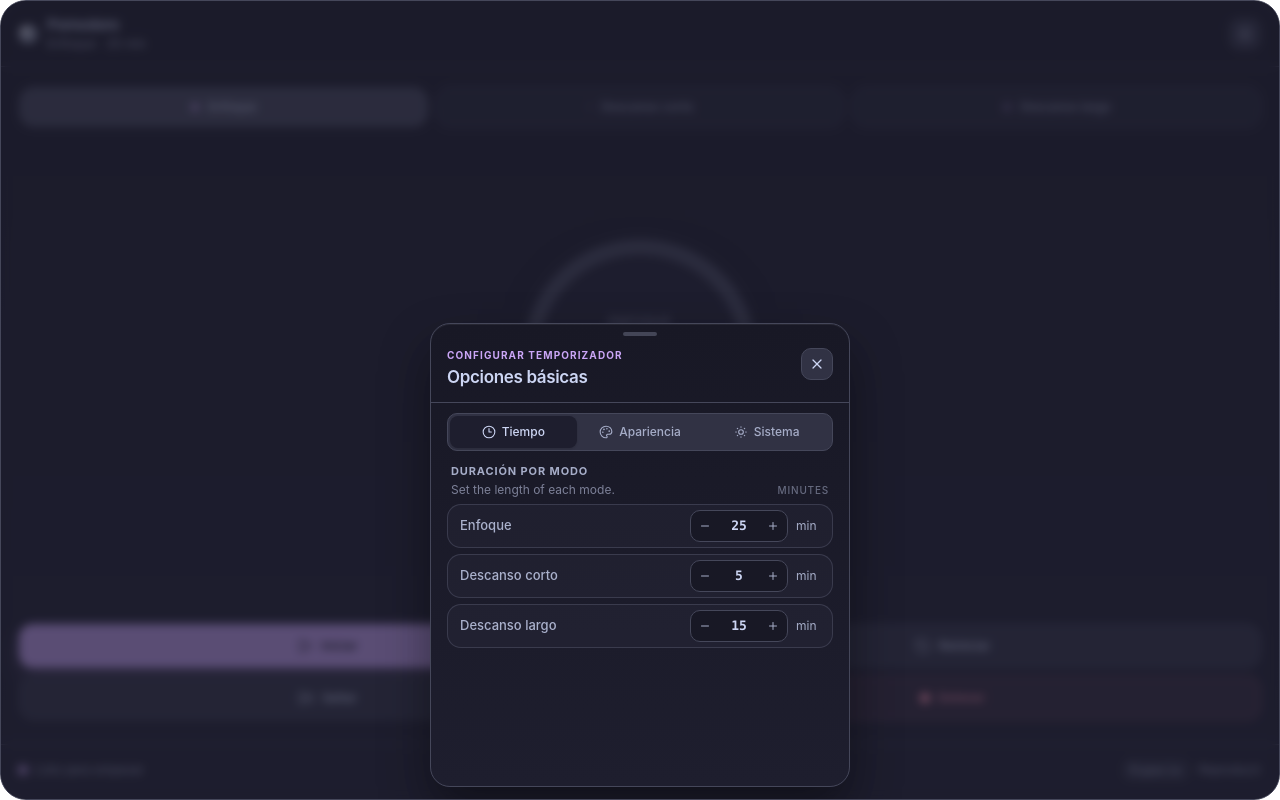
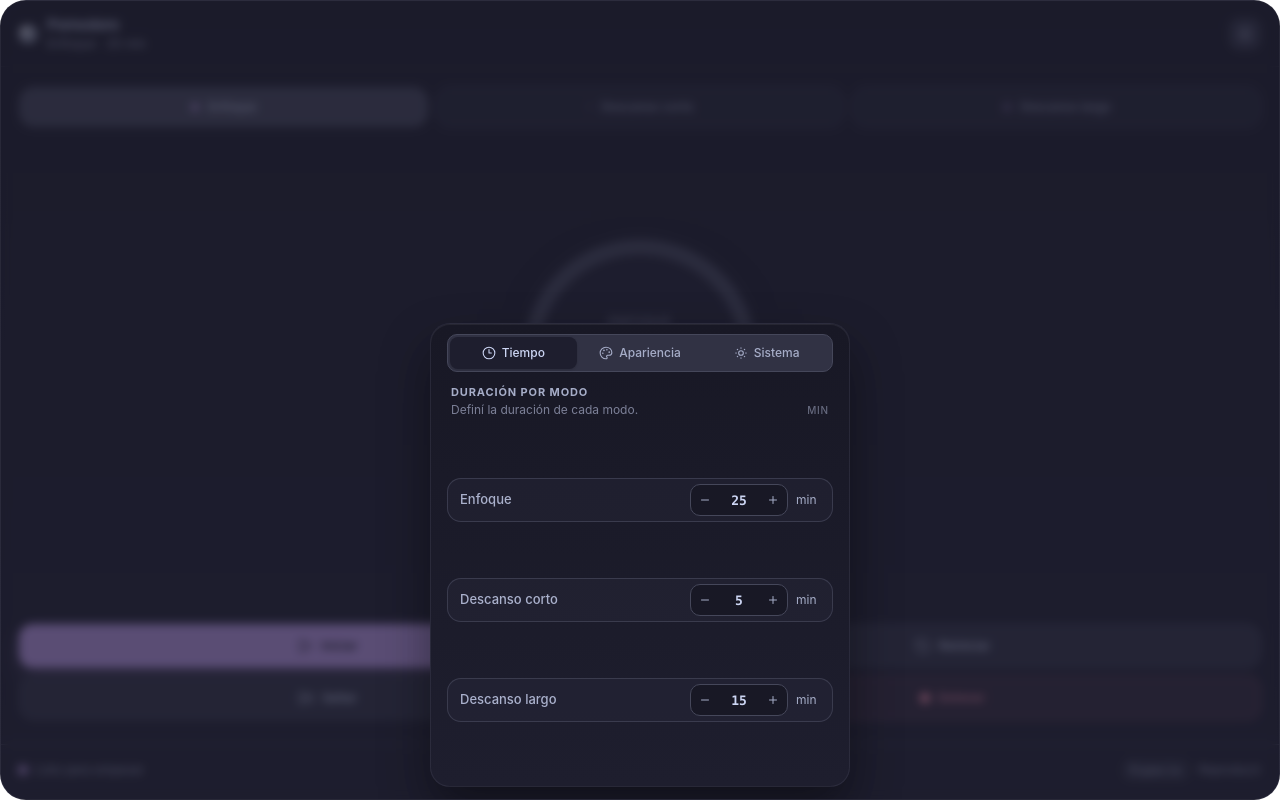
Before and after one commit to eduardoquea3/tempo, a React (Vite) app: page / in a window 1280 px wide. Both pictures are taken after a click on the button "Abrir opciones". Built offline with nearby package versions, Linux system fonts and the light colour scheme.

Commit message:
feat(settings): add locale and audio controls
Add persisted language and completion-volume preferences to the system settings. Make sound previews toggle playback and close settings when the window loses focus. Localize the settings controls and preserve the tabs-only sheet layout.

```diff
--- a/src/components/pomodoro/PomodoroWidget.tsx
+++ b/src/components/pomodoro/PomodoroWidget.tsx
@@ -1,5 +1,5 @@
 import { SlidersHorizontal } from "lucide-react";
-import { t } from "@/lib/i18n";
+import { t, useLocale } from "@/lib/i18n";
 import { getModeLabel } from "./pomodoroPreview";
 import { SettingsSheet } from "./SettingsSheet";
 import { TimerActions } from "./TimerActions";
@@ -9,6 +9,7 @@ import { TimerStage } from "./TimerStage";
 import { usePomodoroWidget } from "./usePomodoroWidget";
 
 export function PomodoroWidget() {
+	useLocale();
 	const {
 		pomodoro,
 		state,
@@ -20,11 +21,11 @@ export function PomodoroWidget() {
 	return (
 		<main className="grid h-full w-full place-items-stretch">
 			<section
-				className="relative flex h-full min-h-0 w-full min-w-0 flex-col overflow-hidden rounded-[26px] border border-border bg-linear-to-b from-card to-background shadow-[inset_0_1px_0_rgba(255,255,255,.05)] backdrop-blur-[14px]"
+				className="relative flex h-full min-h-0 w-full min-w-0 flex-col overflow-hidden rounded-[26px] border border-border/35 bg-linear-to-b from-card to-background shadow-[inset_0_1px_0_rgba(255,255,255,.05)] backdrop-blur-[14px]"
 				data-mode={state.mode}
 				data-status={state.status}
 			>
-				<header className="flex shrink-0 items-center justify-between gap-4 border-b border-border bg-card/50 px-4.5 pb-3.5 pt-4">
+				<header className="flex shrink-0 items-center justify-between gap-4 border-b border-border/35 bg-card/50 px-4.5 pb-3.5 pt-4">
 					<div className="flex min-w-0 items-center gap-2.5">
 						<span
 							className="relative grid size-4.5 shrink-0 place-items-start rounded-md bg-app-icon shadow-[0_0_0_1px_color-mix(in_oklch,var(--app-icon)_32%,transparent)]"
--- a/src/components/pomodoro/SettingsSheet.tsx
+++ b/src/components/pomodoro/SettingsSheet.tsx
@@ -12,10 +12,10 @@ import {
 	Slash,
 	SunMedium,
 	Volume2,
-	X,
+	VolumeX,
 } from "lucide-react";
 import { type MouseEvent, type ReactNode, useEffect, useState } from "react";
-import { t } from "@/lib/i18n";
+import { t, useLocale } from "@/lib/i18n";
 import { cn } from "@/lib/utils";
 import { themes, useTheme } from "../theme/ThemeProvider";
 import { type CompletionSoundId, completionSounds } from "./completionSounds";
@@ -161,9 +161,9 @@ type PomodoroController = ReturnType<typeof usePomodoroPreview>;
 type SettingsTab = "time" | "appearance" | "system";
 
 const settingsTabs = [
-	{ id: "time", label: "Tiempo", icon: Clock3 },
-	{ id: "appearance", label: "Apariencia", icon: Palette },
-	{ id: "system", label: "Sistema", icon: SunMedium },
+	{ id: "time", label: "settings.tab.time", icon: Clock3 },
+	{ id: "appearance", label: "settings.tab.appearance", icon: Palette },
+	{ id: "system", label: "settings.tab.system", icon: SunMedium },
 ] as const satisfies ReadonlyArray<{
 	id: SettingsTab;
 	label: string;
@@ -181,6 +181,7 @@ export function SettingsSheet({
 }) {
 	const { state } = controller;
 	const { theme, setTheme } = useTheme();
+	const { locale, setLocale } = useLocale();
 	const [activeTab, setActiveTab] = useState<SettingsTab>("time");
 	const [themePage, setThemePage] = useState(0);
 	const themesPerPage = 6;
@@ -205,45 +206,20 @@ export function SettingsSheet({
 		>
 			<section
 				className={cn(
-					"flex h-[60%] min-h-0 w-full max-w-[420px] flex-col rounded-[20px] border border-border bg-linear-to-b from-card to-background shadow-[0_24px_50px_rgba(0,0,0,.42),inset_0_1px_0_rgba(255,255,255,.06)] animate-[settings-sheet-in_220ms_cubic-bezier(.22,1,.36,1)_both] max-[520px]:rounded-[18px]",
+					"flex h-[60%] min-h-0 w-full max-w-[420px] flex-col rounded-[20px] border border-border/35 bg-linear-to-b from-card to-background shadow-[0_24px_50px_rgba(0,0,0,.42),inset_0_1px_0_rgba(255,255,255,.06)] animate-[settings-sheet-in_220ms_cubic-bezier(.22,1,.36,1)_both] max-[520px]:rounded-[18px]",
 					!state.settingsOpen &&
 						"animate-[settings-sheet-out_220ms_cubic-bezier(.4,0,1,1)_both]",
 				)}
 				role="dialog"
 				aria-modal="true"
-				aria-labelledby="settings-title"
+				aria-label={t("settings.title")}
+				onMouseDown={(event) => event.stopPropagation()}
 			>
-				<div
-					className="mx-auto my-2 h-1 w-[34px] rounded-full bg-muted-foreground/30"
-					aria-hidden="true"
-				/>
-				<header className="flex items-start justify-between gap-4 border-b border-border px-4 pb-3 pt-1">
-					<div>
-						<div className="text-[10px] font-bold uppercase tracking-[.11em] text-brand">
-							{t("settings.eyebrow")}
-						</div>
-						<h2
-							className="mt-0.5 text-[17px] font-semibold tracking-[-.02em]"
-							id="settings-title"
-						>
-							{t("settings.title")}
-						</h2>
-					</div>
-					<button
-						className="grid size-8 shrink-0 cursor-pointer place-items-center rounded-[10px] border border-border bg-secondary text-secondary-foreground transition hover:-translate-y-px hover:border-ring hover:bg-accent hover:text-accent-foreground"
-						type="button"
-						aria-label={t("settings.close")}
-						onClick={controller.toggleSettings}
-					>
-						<X className="size-4 shrink-0" strokeWidth={1.85} />
-					</button>
-				</header>
-
 				<div className="flex min-h-0 flex-1 flex-col gap-3 px-4 pb-4 pt-2.5">
 					<div
 						className="grid grid-cols-3 rounded-lg border border-border bg-secondary p-0.5"
 						role="tablist"
-						aria-label="Settings sections"
+						aria-label={t("settings.tabs.label")}
 					>
 						{settingsTabs.map(({ id, label, icon: Icon }) => (
 							<button
@@ -261,14 +237,14 @@ export function SettingsSheet({
 								onClick={() => setActiveTab(id)}
 							>
 								<Icon className="size-3.5 shrink-0" strokeWidth={1.85} />
-								<span className="truncate">{label}</span>
+								<span className="truncate">{t(label)}</span>
 							</button>
 						))}
 					</div>
 
 					{activeTab === "time" && (
 						<div
-							className="grid gap-1.5"
+							className="flex min-h-0 flex-1 flex-col gap-3"
 							id="settings-panel-time"
 							role="tabpanel"
 							aria-labelledby="settings-tab-time"
@@ -279,13 +255,14 @@ export function SettingsSheet({
 										{t("settings.duration")}
 									</div>
 									<div className="text-xs text-muted-foreground/70">
-										Set the length of each mode.
+										{t("settings.time.hint")}
 									</div>
 								</div>
 								<span className="text-[10px] font-medium uppercase tracking-[.08em] text-muted-foreground/55">
-									Minutes
+									{t("settings.minutes")}
 								</span>
 							</div>
+							<div className="grid flex-1 content-evenly gap-2">
 								<DurationField
 									mode="focus"
 									label={t("timer.mode.focus")}
@@ -308,6 +285,7 @@ export function SettingsSheet({
 									onChange={controller.updateDuration}
 								/>
 							</div>
+						</div>
 					)}
 
 					{activeTab === "appearance" && (
@@ -318,26 +296,28 @@ export function SettingsSheet({
 							aria-labelledby="settings-tab-appearance"
 						>
 							<div className="text-[11px] font-bold uppercase tracking-[.08em] text-muted-foreground">
-								Appearance
+								{t("settings.appearance.title")}
 							</div>
-							<fieldset className="flex min-h-0 flex-1 flex-col gap-1.5">
-								<legend className="sr-only">Theme</legend>
-								<div className="grid min-h-[148px] grid-cols-3 grid-rows-2 gap-1">
+							<fieldset className="flex min-h-0 flex-1 flex-col gap-2">
+								<legend className="sr-only">
+									{t("settings.appearance.theme")}
+								</legend>
+								<div className="grid min-h-0 flex-1 grid-cols-3 grid-rows-2 gap-1.5">
 									{visibleThemes.map(({ id, label, preview }) => (
 										<button
 											key={id}
 											className={cn(
-												"group relative grid cursor-pointer gap-0.5 rounded-lg border border-border bg-card p-0.5 text-left text-[10px] text-muted-foreground transition hover:-translate-y-px hover:border-ring hover:text-foreground",
+												"group relative grid min-h-0 cursor-pointer grid-rows-[minmax(0,1fr)_auto] gap-0.5 rounded-lg border border-border bg-card p-0.5 text-left text-[10px] text-muted-foreground transition hover:-translate-y-px hover:border-ring hover:text-foreground",
 												theme === id &&
 													"border-brand bg-background text-foreground shadow-sm",
 											)}
 											type="button"
-											aria-label={`${label} theme`}
+											aria-label={t("settings.theme.label", { label })}
 											aria-pressed={theme === id}
 											onClick={() => setTheme(id)}
 										>
 											<span
-												className="relative block h-10 overflow-hidden rounded-md border"
+												className="relative block h-full min-h-0 overflow-hidden rounded-md border"
 												style={{
 													backgroundColor: preview.background,
 													borderColor: preview.border,
@@ -379,7 +359,7 @@ export function SettingsSheet({
 									<button
 										className="grid size-7 place-items-center rounded-md border border-border text-muted-foreground transition hover:border-ring hover:text-foreground disabled:pointer-events-none disabled:opacity-35"
 										type="button"
-										aria-label="Previous themes"
+										aria-label={t("settings.themes.previous")}
 										disabled={themePage === 0}
 										onClick={() => setThemePage((page) => page - 1)}
 									>
@@ -389,12 +369,15 @@ export function SettingsSheet({
 										className="text-[10px] font-medium text-muted-foreground"
 										aria-live="polite"
 									>
-										Page {themePage + 1} of {themePageCount}
+										{t("settings.themes.page", {
+											current: themePage + 1,
+											total: themePageCount,
+										})}
 									</span>
 									<button
 										className="grid size-7 place-items-center rounded-md border border-border text-muted-foreground transition hover:border-ring hover:text-foreground disabled:pointer-events-none disabled:opacity-35"
 										type="button"
-										aria-label="Next themes"
+										aria-label={t("settings.themes.next")}
 										disabled={themePage === themePageCount - 1}
 										onClick={() => setThemePage((page) => page + 1)}
 									>
@@ -413,7 +396,7 @@ export function SettingsSheet({
 							aria-labelledby="settings-tab-system"
 						>
 							<div className="mb-0.5 text-[11px] font-bold uppercase tracking-[.08em] text-muted-foreground">
-								System behavior
+								{t("settings.system.title")}
 							</div>
 							<TogglePill
 								label={t("settings.sound.label")}
@@ -450,14 +433,64 @@ export function SettingsSheet({
 										<button
 											className="grid size-8 shrink-0 cursor-pointer place-items-center rounded-lg border border-border bg-secondary text-secondary-foreground transition hover:border-ring hover:bg-accent hover:text-accent-foreground"
 											type="button"
-											aria-label={t("settings.sound.preview")}
-											onClick={controller.previewCompletionSound}
+											aria-label={
+												controller.previewPlaying
+													? t("settings.sound.stopPreview")
+													: t("settings.sound.preview")
+											}
+											aria-pressed={controller.previewPlaying}
+											onClick={controller.togglePreviewCompletionSound}
 										>
+											{controller.previewPlaying ? (
+												<VolumeX className="size-3.5" strokeWidth={1.85} />
+											) : (
 												<Volume2 className="size-3.5" strokeWidth={1.85} />
+											)}
 										</button>
 									</div>
 								</div>
 							)}
+							{state.soundEnabled && (
+								<div className="flex items-center justify-between gap-3 pt-1 text-[13px] font-medium">
+									<label htmlFor="completion-volume">
+										{t("settings.volume.label")}
+									</label>
+									<div className="flex items-center gap-2">
+										<input
+											id="completion-volume"
+											className="volume-range"
+											type="range"
+											min="0"
+											max="1"
+											step="0.01"
+											value={state.volume}
+											aria-label={t("settings.volume.label")}
+											onChange={(event) =>
+												controller.updateVolume(Number(event.target.value))
+											}
+										/>
+										<span className="w-9 text-right text-xs text-muted-foreground">
+											{t("settings.volume.value", {
+												value: Math.round(state.volume * 100),
+											})}
+										</span>
+									</div>
+								</div>
+							)}
+							<div className="flex items-center justify-between gap-3 pt-1 text-[13px] font-medium">
+								<label htmlFor="language">{t("settings.language.label")}</label>
+								<select
+									id="language"
+									className="h-8 rounded-lg border border-border bg-input px-2.5 text-xs font-normal outline-none transition focus:border-brand/60 focus:ring-2 focus:ring-brand/15"
+									value={locale}
+									onChange={(event) =>
+										setLocale(event.target.value as "es" | "en")
+									}
+								>
+									<option value="es">{t("settings.language.option.es")}</option>
+									<option value="en">{t("settings.language.option.en")}</option>
+								</select>
+							</div>
 							<TogglePill
 								label={t("settings.autoNext.label")}
 								hint={t("settings.autoNext.hint")}
--- a/src/components/pomodoro/pomodoroPreview.ts
+++ b/src/components/pomodoro/pomodoroPreview.ts
@@ -26,6 +26,7 @@ export interface PomodoroPreviewState {
 	sessionsBeforeLongBreak: number;
 	soundEnabled: boolean;
 	completionSound: CompletionSoundId;
+	volume: number;
 	autoAdvance: boolean;
 	startOnLogin: boolean;
 	settingsOpen: boolean;
@@ -114,6 +115,7 @@ function defaultTimerState(): TimerState {
 		autoAdvance: true,
 		soundEnabled: true,
 		completionSound: defaultCompletionSound,
+		volume: 1,
 		startOnLogin: false,
 		settingsOpen: false,
 	};
@@ -156,6 +158,10 @@ function parseTimerState(raw: unknown, fallback: TimerState): TimerState {
 		completionSound: isCompletionSoundId(value.completionSound)
 			? value.completionSound
 			: fallback.completionSound,
+		volume:
+			typeof value.volume === "number" && Number.isFinite(value.volume)
+				? Math.max(0, Math.min(1, value.volume))
+				: fallback.volume,
 		startOnLogin:
 			typeof value.startOnLogin === "boolean" ? value.startOnLogin : false,
 	};
@@ -228,6 +234,7 @@ function persistTimerState(state: TimerState) {
 				autoAdvance: state.autoAdvance,
 				soundEnabled: state.soundEnabled,
 				completionSound: state.completionSound,
+				volume: state.volume,
 				startOnLogin: state.startOnLogin,
 			}),
 		);
@@ -356,6 +363,8 @@ export function usePomodoroPreview() {
 	const previousCompletion = useRef({ status: timer.status, mode: timer.mode });
 	const audioRef = useRef<HTMLAudioElement | null>(null);
 	const audioTimeoutRef = useRef<number | null>(null);
+	const audioPlaybackId = useRef(0);
+	const [previewPlaying, setPreviewPlaying] = useState(false);
 
 	const commit = useCallback(
 		(
@@ -374,24 +383,51 @@ export function usePomodoroPreview() {
 		[],
 	);
 
-	const prepareAudio = useCallback((soundId: CompletionSoundId) => {
-		if (!audioRef.current) audioRef.current = new Audio();
-		audioRef.current.src = getCompletionSound(soundId).source;
-		audioRef.current.load();
+	const clearAudio = useCallback(() => {
+		audioPlaybackId.current += 1;
+		if (audioTimeoutRef.current !== null) {
+			window.clearTimeout(audioTimeoutRef.current);
+			audioTimeoutRef.current = null;
+		}
+		if (audioRef.current) {
+			audioRef.current.pause();
+			audioRef.current.currentTime = 0;
+		}
+		setPreviewPlaying(false);
 	}, []);
 
-	const playCompletionSound = useCallback((soundId: CompletionSoundId) => {
-		if (audioTimeoutRef.current !== null)
-			window.clearTimeout(audioTimeoutRef.current);
-		audioRef.current?.pause();
-		const audio = new Audio(getCompletionSound(soundId).source);
-		audioRef.current = audio;
-		void audio.play().catch(() => undefined);
-		audioTimeoutRef.current = window.setTimeout(() => {
-			audio.pause();
-			audio.currentTime = 0;
-		}, 8_000);
-	}, []);
+	const prepareAudio = useCallback(
+		(soundId: CompletionSoundId) => {
+			if (!audioRef.current) audioRef.current = new Audio();
+			clearAudio();
+			audioRef.current.src = getCompletionSound(soundId).source;
+			audioRef.current.volume = timer.volume;
+			audioRef.current.load();
+		},
+		[clearAudio, timer.volume],
+	);
+
+	const playCompletionSound = useCallback(
+		(soundId: CompletionSoundId) => {
+			clearAudio();
+			const playbackId = ++audioPlaybackId.current;
+			const audio = audioRef.current ?? new Audio();
+			audioRef.current = audio;
+			audio.src = getCompletionSound(soundId).source;
+			audio.volume = timer.volume;
+			audio.onended = () => {
+				if (audioPlaybackId.current === playbackId) clearAudio();
+			};
+			audio.load();
+			void audio.play().catch(() => {
+				if (audioPlaybackId.current === playbackId) clearAudio();
+			});
+			audioTimeoutRef.current = window.setTimeout(() => {
+				if (audioPlaybackId.current === playbackId) clearAudio();
+			}, 8_000);
+		},
+		[clearAudio, timer.volume],
+	);
 
 	useEffect(() => {
 		if (hydrated || migrationStarted.current) return;
@@ -477,11 +513,9 @@ export function usePomodoroPreview() {
 
 	useEffect(
 		() => () => {
-			if (audioTimeoutRef.current !== null)
-				window.clearTimeout(audioTimeoutRef.current);
-			audioRef.current?.pause();
+			clearAudio();
 		},
-		[],
+		[clearAudio],
 	);
 
 	const state = displayState(timer, now);
@@ -603,13 +637,28 @@ export function usePomodoroPreview() {
 			commit((current) => ({ ...current, ...configWithoutAutostart }), true);
 	};
 	const toggleSound = () => {
+		if (timer.soundEnabled) clearAudio();
 		if (!timer.soundEnabled) prepareAudio(timer.completionSound);
 		updateConfig({ soundEnabled: !timer.soundEnabled });
 	};
-	const selectCompletionSound = (completionSound: CompletionSoundId) =>
+	const selectCompletionSound = (completionSound: CompletionSoundId) => {
+		if (previewPlaying) clearAudio();
 		updateConfig({ completionSound });
-	const previewCompletionSound = () =>
+	};
+	const togglePreviewCompletionSound = () => {
+		if (previewPlaying) {
+			clearAudio();
+			return;
+		}
 		playCompletionSound(timer.completionSound);
+		setPreviewPlaying(true);
+	};
+	const updateVolume = (volume: number) => {
+		if (!hydrated || !Number.isFinite(volume)) return;
+		const normalized = Math.max(0, Math.min(1, volume));
+		commit((current) => ({ ...current, volume: normalized }));
+		if (audioRef.current) audioRef.current.volume = normalized;
+	};
 	const toggleAutoAdvance = () =>
 		updateConfig({ autoAdvance: !timer.autoAdvance });
 	const toggleAutoStart = () =>
@@ -633,7 +682,9 @@ export function usePomodoroPreview() {
 		toggleSettings,
 		toggleSound,
 		selectCompletionSound,
-		previewCompletionSound,
+		togglePreviewCompletionSound,
+		previewPlaying,
+		updateVolume,
 		toggleAutoAdvance,
 		toggleAutoStart,
 		updateDuration,
--- a/src/lib/i18n.ts
+++ b/src/lib/i18n.ts
@@ -1,3 +1,4 @@
+import { type ReactNode, useSyncExternalStore } from "react";
 import en from "@/locales/en.json";
 import es from "@/locales/es.json";
 
@@ -5,10 +6,46 @@ const translations = { es, en } as const;
 export type Locale = keyof typeof translations;
 export type TranslationKey = keyof typeof es;
 
-let locale: Locale = "es";
+const STORAGE_KEY = "tempo-locale";
+const listeners = new Set<() => void>();
+
+function loadLocale(): Locale {
+	try {
+		return localStorage.getItem(STORAGE_KEY) === "en" ? "en" : "es";
+	} catch {
+		return "es";
+	}
+}
+
+let locale: Locale = loadLocale();
 
 export function setLocale(nextLocale: Locale) {
 	locale = nextLocale;
+	try {
+		localStorage.setItem(STORAGE_KEY, nextLocale);
+	} catch {
+		// Storage can be unavailable; the current locale still applies.
+	}
+	for (const listener of listeners) listener();
+}
+
+function subscribe(listener: () => void) {
+	listeners.add(listener);
+	return () => listeners.delete(listener);
+}
+
+export function useLocale() {
+	const currentLocale = useSyncExternalStore(
+		subscribe,
+		() => locale,
+		() => "es",
+	);
+	return { locale: currentLocale, setLocale };
+}
+
+export function LocaleProvider({ children }: { children: ReactNode }) {
+	useLocale();
+	return children;
 }
 
 export function t(
--- a/src/locales/es.json
+++ b/src/locales/es.json
@@ -33,6 +33,24 @@
 	"settings.sound.hint": "Un beep suave al completar el ciclo.",
 	"settings.sound.selectLabel": "Sonido de finalización",
 	"settings.sound.preview": "Probar sonido",
+	"settings.sound.stopPreview": "Detener prueba de sonido",
+	"settings.volume.label": "Volumen",
+	"settings.volume.value": "{value}%",
+	"settings.language.label": "Idioma",
+	"settings.language.option.es": "Español",
+	"settings.language.option.en": "Inglés",
+	"settings.tab.time": "Tiempo",
+	"settings.tab.appearance": "Apariencia",
+	"settings.tab.system": "Sistema",
+	"settings.tabs.label": "Secciones de opciones",
+	"settings.time.hint": "Definí la duración de cada modo.",
+	"settings.appearance.title": "Apariencia",
+	"settings.appearance.theme": "Tema",
+	"settings.theme.label": "Tema {label}",
+	"settings.themes.previous": "Temas anteriores",
+	"settings.themes.next": "Temas siguientes",
+	"settings.themes.page": "Página {current} de {total}",
+	"settings.system.title": "Comportamiento del sistema",
 	"settings.autoNext.label": "Siguiente automático",
 	"settings.autoNext.hint": "Pasa al siguiente modo sin abrir otra ventana.",
 	"settings.startOnLogin.label": "Iniciar con Windows",
--- a/src/main.tsx
+++ b/src/main.tsx
@@ -2,12 +2,15 @@ import React from "react";
 import ReactDOM from "react-dom/client";
 import App from "./App";
 import { ThemeProvider } from "./components/theme/ThemeProvider";
+import { LocaleProvider } from "./lib/i18n";
 import "./index.css";
 
 ReactDOM.createRoot(document.getElementById("root") as HTMLElement).render(
 	<React.StrictMode>
 		<ThemeProvider>
-			<App />
+			<LocaleProvider>
+				<App />
+			</LocaleProvider>
 		</ThemeProvider>
 	</React.StrictMode>,
 );
```
Also changed, not shown: src/components/pomodoro/usePomodoroWidget.ts (+8 -0 lines), src/locales/en.json (+18 -0 lines). Lines whose indentation alone changed are shown as unchanged.
